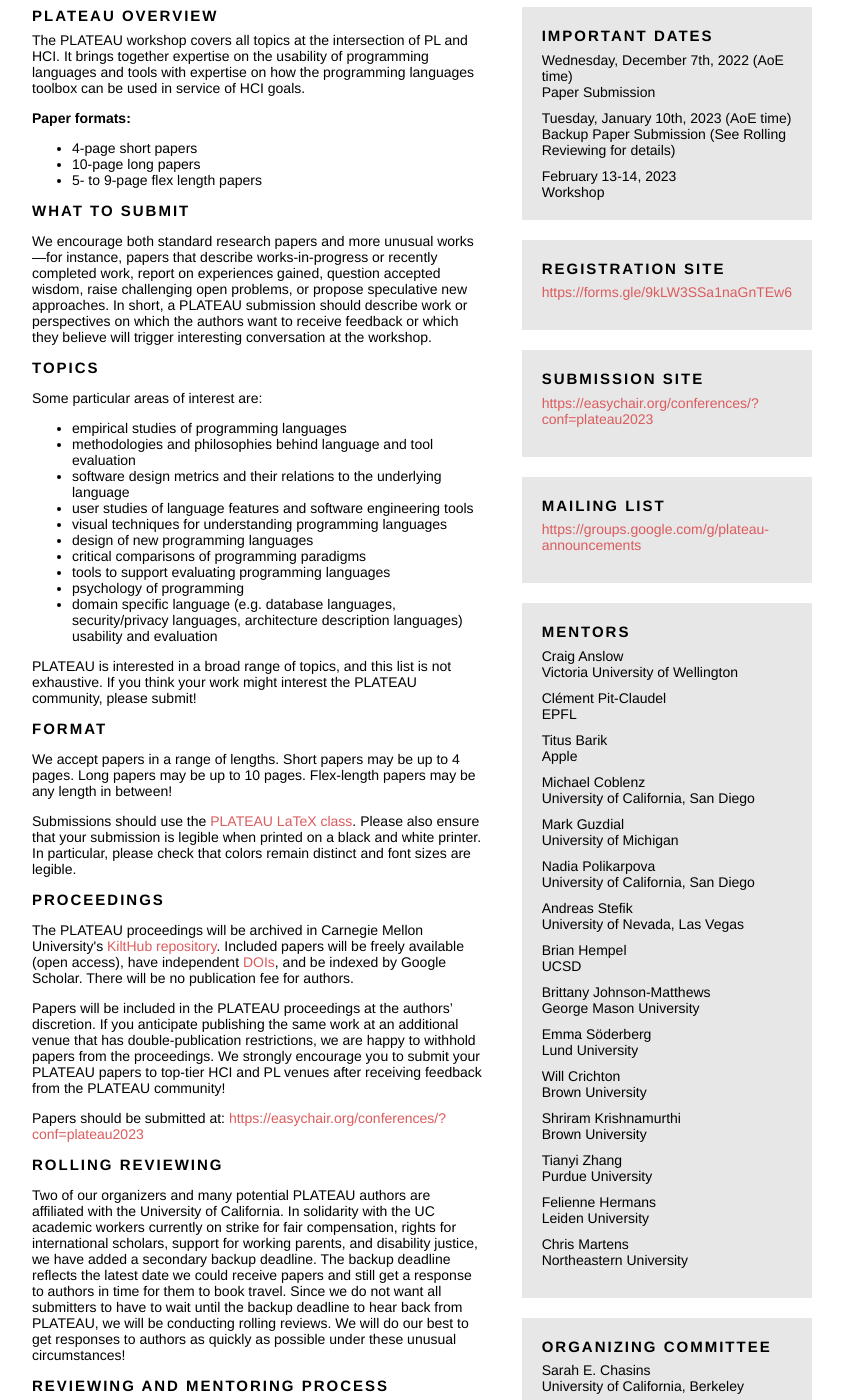
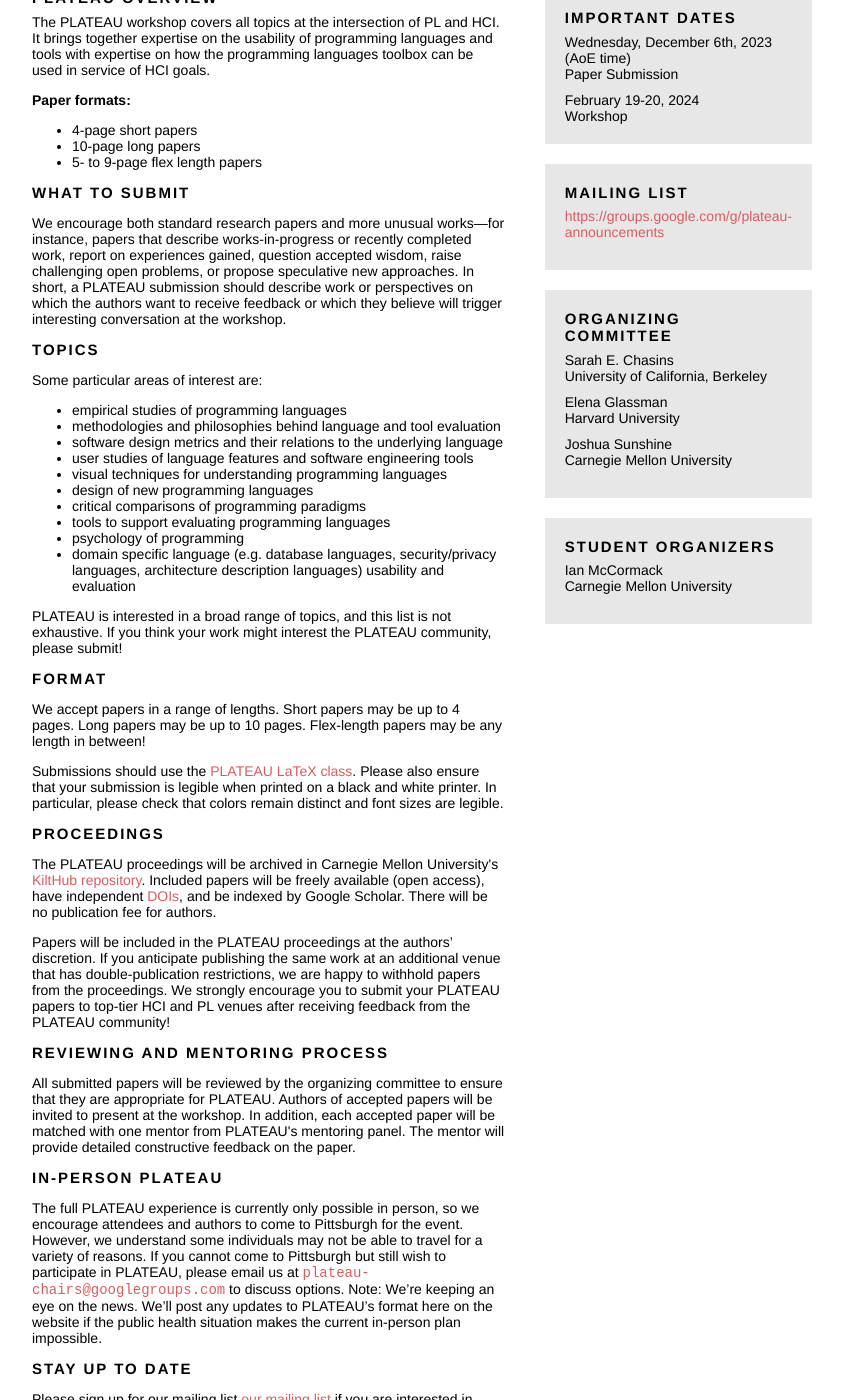
Before and after one commit to plateau-workshop/plateau-2024, a Jekyll site: the page built from index.html, in a window 1280 px wide and 1400 px high, scrolled down 294 px. Shown: the whole window, without its empty margins (218-1061 px from the left). Built offline with Jekyll 4.4.1, drawn with Linux system fonts in a browser that asks for light colours; some of the changed text lies outside the part shown.

Commit message:
Initial update for 2024.

```diff
--- a/_config.yml
+++ b/_config.yml
@@ -2,19 +2,20 @@
 title: "PLATEAU Workshop"
 description: "Bringing together Programming Languages and Human-Computer Interaction"
 url: "https://schasins.com/plateau/" # the base hostname & protocol for your site, e.g. http://example.com
-year: 2023
+year: 2024
 # colocated_url: "https://2020.splashcon.org/"
 # colocated_logo: "./assets/images/splash2020.png"
 # colocated_title: "SPLASH2020"
 logo_height: "30px"
-nth_plateau: "13th"
-location: "@ Carnegie Mellon University, Pittsburgh PA USA"
-sublocation: "Gates & Hillman Centers, Room 6115"
-workshop_date: "February 13-14, 2023"
-submission_date: "Wednesday, December 7th, 2022"
-backup_submission_date: "Tuesday, January 10th, 2023"
-submission_site: "https://easychair.org/conferences/?conf=plateau2023"
-registration_site: "https://forms.gle/9kLW3SSa1naGnTEw6"
+nth_plateau: "14th"
+location: "@ University of California, Berkeley, CA USA"
+#sublocation: "TBD"
+workshop_date: "February 19-20, 2024"
+submission_date: "Wednesday, December 6th, 2023"
+notification_date: "Wednesday, December 13th, 2023"
+#backup_submission_date: ""
+#submission_site: ""
+#registration_site: ""
 mailing_list_link: "https://groups.google.com/g/plateau-announcements"
 #proceedings_site: "TBD"
 # room_number_or_description:
@@ -28,47 +29,10 @@
     affiliation: Carnegie Mellon University
 
 student_organizers:
-  - name: Priyan Vaithilingam
-    affiliation: Harvard University
-  - name: Tyler Holloway
-    affiliation: Harvard University
-  - name: Justin Lubin
-    affiliation: University of California, Berkeley
   - name: Ian McCormack
     affiliation: Carnegie Mellon University
 
 mentors:
-  - name: Craig Anslow
-    affiliation: Victoria University of Wellington
-  - name: Clément Pit-Claudel
-    affiliation: EPFL
-  - name: Titus Barik
-    affiliation: Apple
-  - name: Michael Coblenz
-    affiliation: University of California, San Diego
-  - name: Mark Guzdial
-    affiliation: University of Michigan
-  - name: Nadia Polikarpova
-    affiliation: University of California, San Diego
-  - name: Andreas Stefik
-    affiliation: University of Nevada, Las Vegas
-  - name: Brian Hempel
-    affiliation: UCSD
-  - name: Brittany Johnson-Matthews
-    affiliation: George Mason University
-  - name: Emma Söderberg
-    affiliation: Lund University
-  - name: Will Crichton
-    affiliation: Brown University
-  - name: Shriram Krishnamurthi
-    affiliation: Brown University
-  - name: Tianyi Zhang
-    affiliation: Purdue University
-  - name: Felienne Hermans
-    affiliation: Leiden University
-  - name: Chris Martens
-    affiliation: Northeastern University
-
 
 # build settings
 exclude: ["readme.md"]
@@ -84,12 +48,12 @@
   - title: "Home"
     url: "/"
     newtab: false
-  - title: "Registration"
-    url: "/registration"
-    newtab: false
-  - title: "Program"
-    url: "/program"
-    newtab: false
   - title: "Prior Year Sites"
     url: "/prior-year-sites"
     newtab: false
+#  - title: "Registration"
+#    url: "/registration"
+#    newtab: false
+#  - title: "Program"
+#    url: "/program"
+#    newtab: false
--- a/index.html
+++ b/index.html
@@ -109,17 +109,6 @@
   </p>
   {% endif %}
 
-  <div class="header lead">Rolling Reviewing</div>
-  <p>
-    Two of our organizers and many potential PLATEAU authors are affiliated with the University of California.
-    In solidarity with the UC academic workers currently on strike for fair compensation, rights for international
-    scholars, support for working parents, and disability justice, we have added a secondary backup deadline.
-    The backup deadline reflects the latest date we could receive papers and still get a response to authors in
-    time for them to book travel.  Since we do not want all submitters to have to wait until the backup deadline
-    to hear back from PLATEAU, we will be conducting rolling reviews.  We will do our best to get responses to
-    authors as quickly as possible under these unusual circumstances!
-  </p>
-
   <div class="header lead">Reviewing and Mentoring Process</div>
   <p>
     All submitted papers will be reviewed by the organizing committee to ensure that they are appropriate for PLATEAU. Authors of accepted papers will be invited to present at the workshop. In addition, each accepted paper will be matched with one mentor from PLATEAU's mentoring panel. The mentor will provide detailed constructive feedback on the paper.
```
Also changed, not shown: registration.html (+2 -12 lines), Gemfile.lock, 4 other files.
